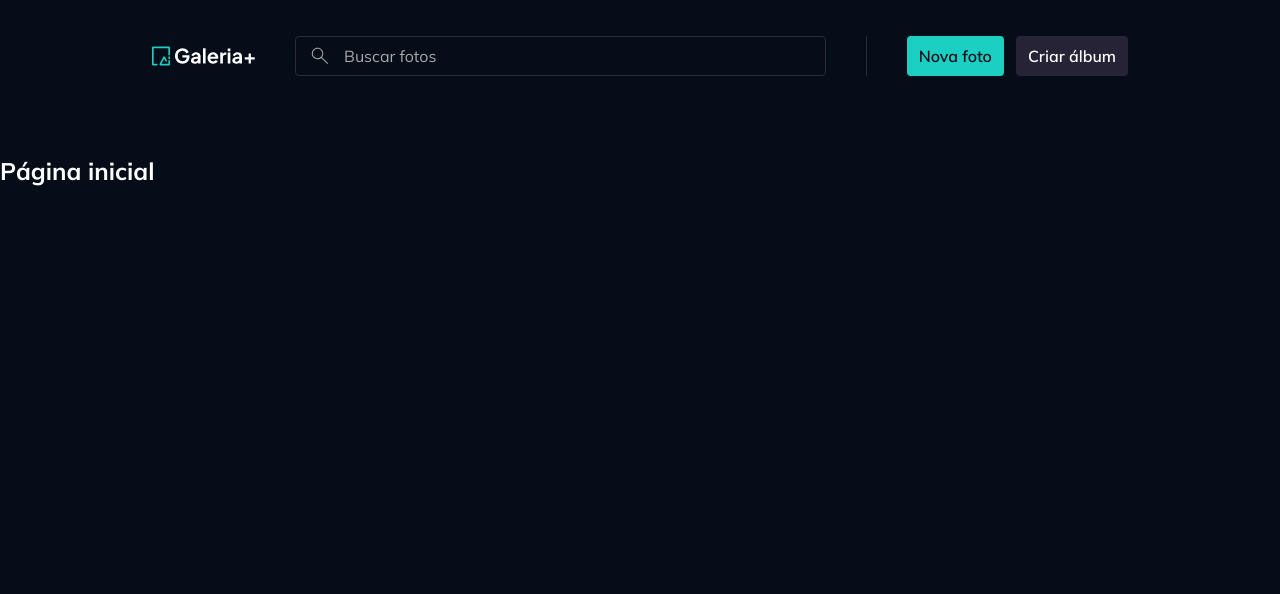
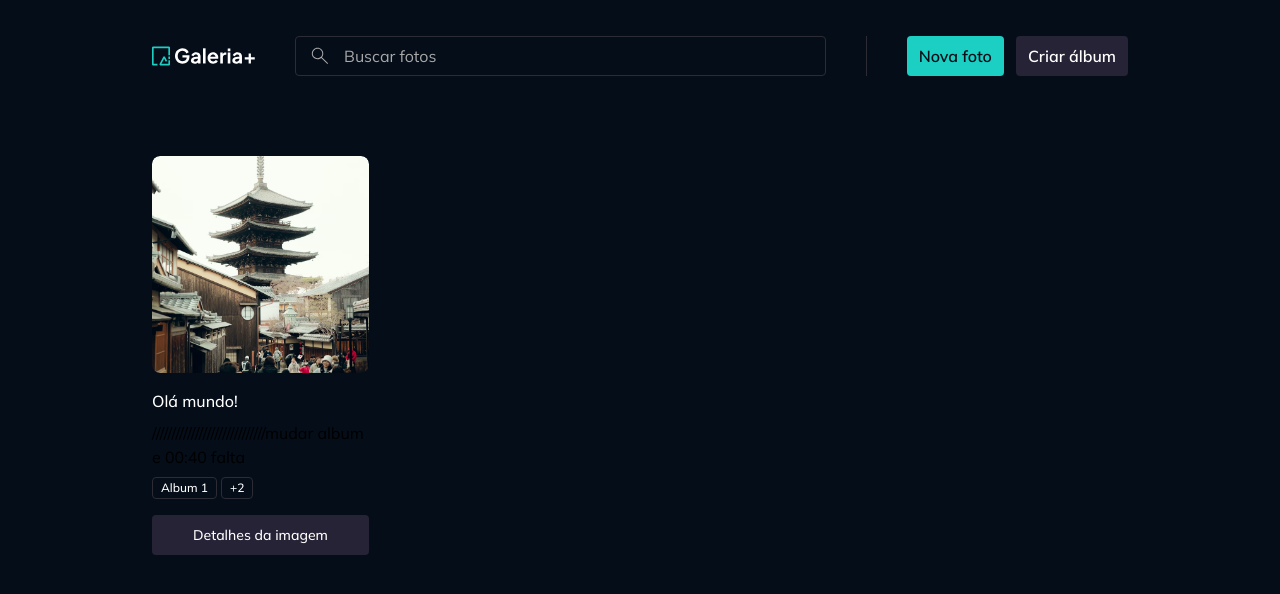
Before and after one commit to YasminFerrariDias/gallery-plus, a React (Vite) app: page / in a window 1280 px wide. Shown: the top 594 px of the page. Built offline with nearby package versions, Linux system fonts and the light colour scheme.

Commit message:
não finalizado - Componente PhotoWidget

```diff
--- a/src/components/image-file-preview.tsx
+++ /dev/null
@@ -1,33 +0,0 @@
-import type React from "react";
-import { tv } from 'tailwind-variants'
-
-export const imageFilePreviewVariants = tv({
-  base: `
-    rounded-lg overflow-hidden
-  `
-})
-
-export const imageFilePreviewImageVariant = tv({
-  base: `
-    w-full h-full object-cover
-  `
-})
-
-interface ImageFilePreviewProps extends React.ComponentProps<"img"> {
-  imageClassName?: string;
-}
-
-export default function ImageFilePreview({
-  className,
-  imageClassName,
-  ...props
-}: ImageFilePreviewProps) {
-  return (
-    <div className={imageFilePreviewVariants({ className })}>
-      <img
-        className={imageFilePreviewImageVariant({className: imageClassName})}
-        {...props}
-      />
-    </div>
-  )
-}
--- /dev/null
+++ b/src/components/image-preview.tsx
@@ -0,0 +1,33 @@
+import type React from "react";
+import { tv } from 'tailwind-variants'
+
+export const imagePreviewVariants = tv({
+  base: `
+    rounded-lg overflow-hidden
+  `
+})
+
+export const imagePreviewImageVariant = tv({
+  base: `
+    w-full h-full object-cover
+  `
+})
+
+interface ImagePreviewProps extends React.ComponentProps<"img"> {
+  imageClassName?: string;
+}
+
+export default function ImagePreview({
+  className,
+  imageClassName,
+  ...props
+}: ImagePreviewProps) {
+  return (
+    <div className={imagePreviewVariants({ className })}>
+      <img
+        className={imagePreviewImageVariant({className: imageClassName})}
+        {...props}
+      />
+    </div>
+  )
+}
--- /dev/null
+++ b/src/contexts/albums/models/album.ts
@@ -0,0 +1,4 @@
+export interface Album {
+  id: string;
+  title: string;
+}
--- /dev/null
+++ b/src/contexts/photos/components/photo-widget.tsx
@@ -0,0 +1,70 @@
+import { Link } from "react-router";
+import Badge from "../../../components/badge";
+import { buttonTextVariants, buttonVariants } from "../../../components/button";
+import ImagePreview from "../../../components/image-preview";
+import Skeleton from "../../../components/skeleton";
+import Text from "../../../components/text";
+import type { Photo } from "../models/foto";
+
+
+interface PhotoWidgetProps {
+  photo: Photo;
+  loading?: boolean;
+}
+
+export default function PhotoWidget({ photo, loading }: PhotoWidgetProps) {
+  return <div className="flex flex-col gap-4">
+    {!loading ? (
+      <ImagePreview
+        src={`/images/${photo.imageId}`}
+        title={photo.title}
+        imageClassName="w-[13.5625rem] h-[13.5625rem] rounded-lg"
+      />
+    ) : (
+      <Skeleton className="w-[13.5625rem] h-[13.5625rem] rounded-lg" />
+    )}
+
+    <div className="flex flex-col gap-2">
+      {!loading ? (
+        <Text variant="paragraph-large" className="truncate">{photo.title}</Text>
+      ) : (
+        <Skeleton className="w-full h-6" />
+      )}/////////////////////////////mudar album e 00:40 falta
+
+      <div className="flex gap-1 min-h-[1.375rem]">
+        {!loading ? (
+          <>
+            {photo.albums.slice(0, 1).map(album => (
+              <Badge className="truncate" size="xs" key={album.id}>
+                {album.title}
+              </Badge>
+            ))}
+            {photo.albums.length > 1 && <Badge size="xs">
+              +{photo.albums.length - 1}
+            </Badge>}
+          </>
+        ) : (
+          Array.from({ length: 2 }).map((_, index) => (
+            < Skeleton key={`album-loading-${index}`} className="w-full h-4 rounded-sm" />
+          ))
+        )}
+      </div>
+    </div>
+
+    {!loading ? (
+      <Link
+        to={`/fotos/${photo.id}`}
+        className={buttonVariants({
+          variant: "secondary",
+          className: "px-2 py-2"
+        })}
+      >
+        <Text className={buttonTextVariants({ variant: "secondary", size: "sm" })}>
+          Detalhes da imagem
+        </Text>
+      </Link>
+    ):(
+      <Skeleton className="w-full h-10" />
+    )}
+  </div>
+}
--- /dev/null
+++ b/src/contexts/photos/models/foto.ts
@@ -0,0 +1,8 @@
+import type { Album } from "../../albums/models/album";
+
+export interface Photo {
+  id: string;
+  title: string;
+  imageId: string;
+  albums: Album[]
+}
--- a/src/pages/page-components.tsx
+++ b/src/pages/page-components.tsx
@@ -10,7 +10,7 @@
 import InputCheckbox from "../components/input-checkbox";
 import InputSingleFile from "../components/input-single-file";
 import { useForm } from "react-hook-form";
-import ImageFilePreview from "../components/image-file-preview";
+import ImagePreview from "../components/image-preview";
 import { Dialog, DialogBody, DialogClose, DialogContent, DialogFooter, DialogHeader, DialogTrigger } from "../components/dialog";
 import Text from "../components/text";
 
@@ -84,7 +84,7 @@
 								form={form}
 								allowedExtensions={['png', 'jpg', 'jpeg', 'webp']}
 								maxFileSizeInMB={50}
-								replaceBy={<ImageFilePreview src={fileSource} alt="Imagem" />}
+								replaceBy={<ImagePreview src={fileSource} alt="Imagem" />}
 								{...form.register('file')}
 							/>
 						</DialogBody>
--- a/src/pages/page-home.tsx
+++ b/src/pages/page-home.tsx
@@ -1,9 +1,23 @@
-import Text from "../components/text";
+import Container from "../components/container";
+import PhotoWidget from "../contexts/photos/components/photo-widget";
 
 export default function PageHome() {
   return (
-    <>
-      <Text variant="heading-large">Página inicial</Text>
-    </>
+    <Container>
+      <div className="grid grid-cols-4 gap-9">
+        <PhotoWidget
+          photo={{
+            id: '123',
+            title: "Olá mundo!",
+            imageId: "portrait-tower.png",
+            albums: [
+              { id: " 3421", title: "Album 1" },
+              { id: " 3426", title: "Album 2" },
+              { id: " 3341", title: "Album 3" }
+            ]
+          }}
+        />
+      </div>
+    </Container>
   )
 }
```
